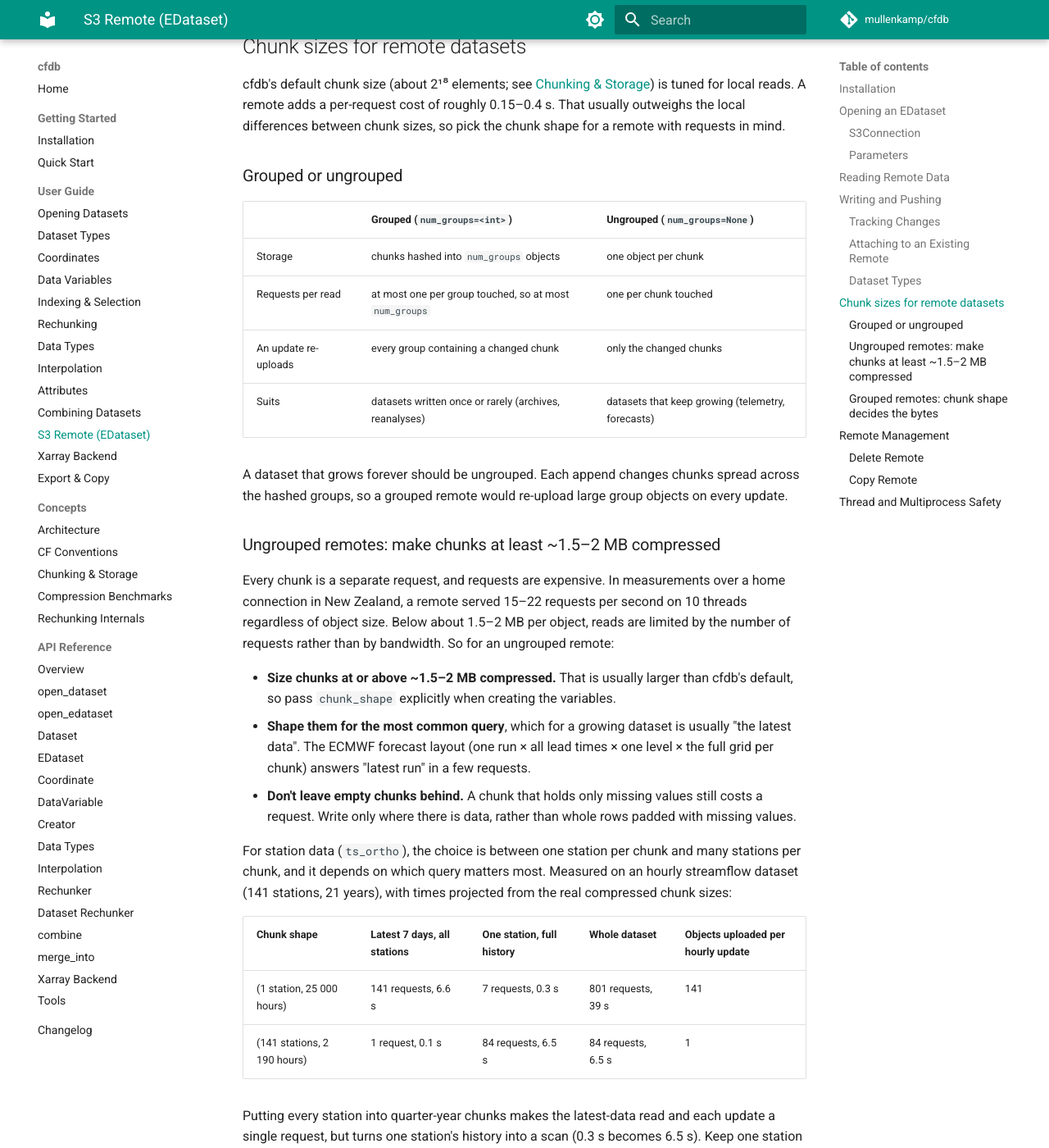
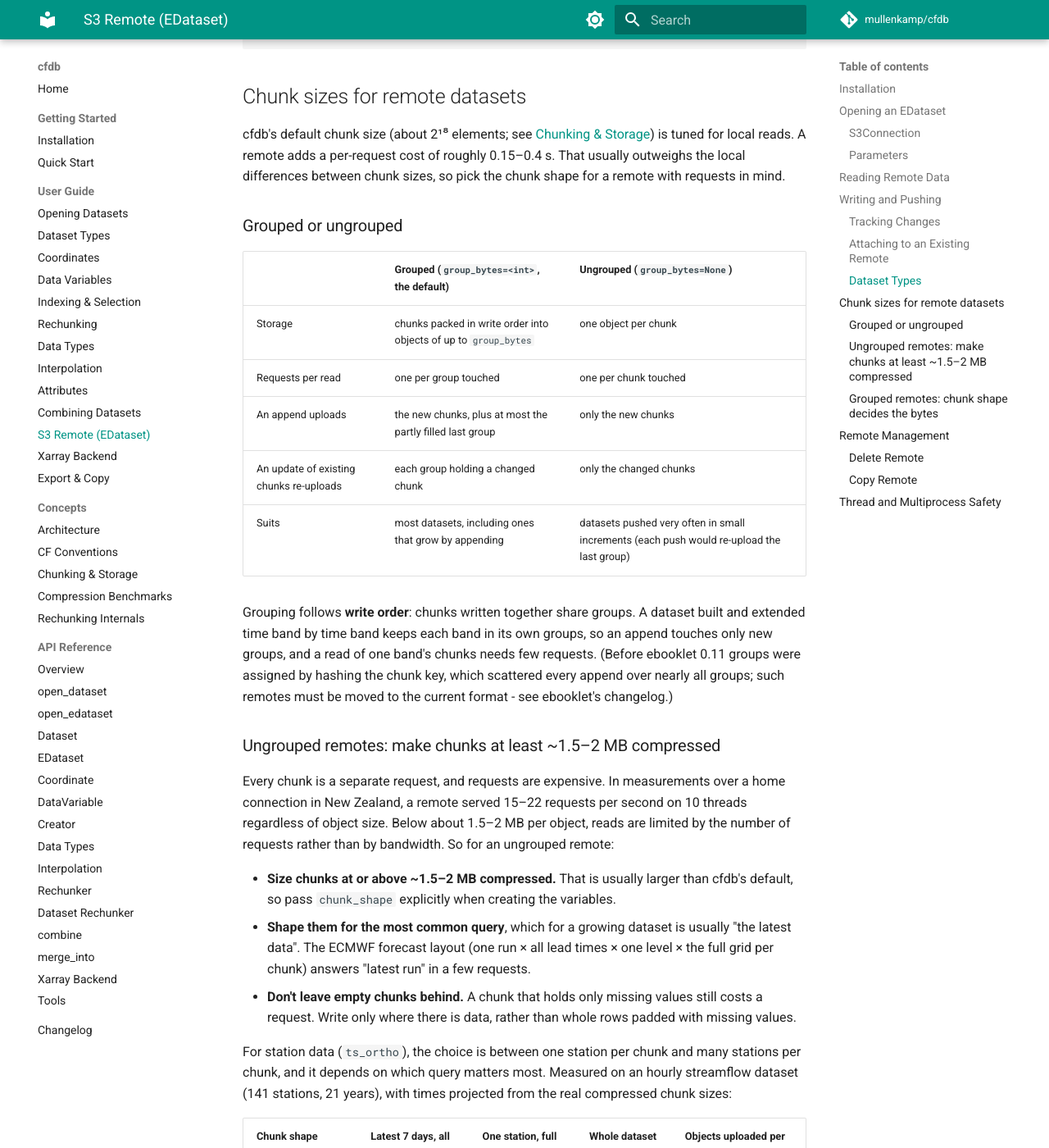
Before and after one commit to mullenkamp/cfdb, an MkDocs documentation site: the page built from docs/guide/s3-remote.md, in a window 1280 px wide and 1400 px high, scrolled down 2799 px. Shown: the whole window at 82% size. Built offline with MkDocs 1.6.1 and Material for MkDocs 9.7.7, drawn with Linux system fonts in a browser that asks for light colours; comment, search, counter and statistics services are not loaded; some of the changed text lies outside the part shown.

Commit message:
new ebooklet groupings

````diff
--- a/cfdb/__init__.py
+++ b/cfdb/__init__.py
@@ -13,4 +13,4 @@
 except (ImportError, AttributeError):
     pass
 
-__version__ = '0.10.0'
+__version__ = '0.11.0'
--- a/docs/guide/s3-remote.md
+++ b/docs/guide/s3-remote.md
@@ -43,7 +43,7 @@
 | Parameter | Type | Description |
 |-----------|------|-------------|
 | `remote_conn` | S3Connection, str, or dict | Remote connection |
-| `num_groups` | int or None | How chunks are stored as S3 objects, fixed when the remote is created: `None` stores one object per chunk (ungrouped); an int hashes chunks into that many group objects. Ignored for an existing remote. See [Chunk sizes for remote datasets](#chunk-sizes-for-remote-datasets). |
+| `group_bytes` | int, None, or omitted | How chunks are stored as S3 objects (ebooklet ≥ 0.11). An int: grouped - chunks new to the remote are packed, in the order they were written, into group objects of up to that many bytes. `None`: ungrouped, one object per chunk. Omitted: an existing remote keeps its mode and the `group_bytes` it records (whatever its last push packed with); a new dataset is grouped at 32 MiB. Another int packs new chunks to it from then on and replaces the recorded value. See [Chunk sizes for remote datasets](#chunk-sizes-for-remote-datasets). |
 
 ## Reading Remote Data
 
@@ -122,15 +122,19 @@
 
 ### Grouped or ungrouped
 
-| | Grouped (`num_groups=<int>`) | Ungrouped (`num_groups=None`) |
+| | Grouped (`group_bytes=<int>`, the default) | Ungrouped (`group_bytes=None`) |
 |---|---|---|
-| Storage | chunks hashed into `num_groups` objects | one object per chunk |
-| Requests per read | at most one per group touched, so at most `num_groups` | one per chunk touched |
-| An update re-uploads | every group containing a changed chunk | only the changed chunks |
-| Suits | datasets written once or rarely (archives, reanalyses) | datasets that keep growing (telemetry, forecasts) |
+| Storage | chunks packed in write order into objects of up to `group_bytes` | one object per chunk |
+| Requests per read | one per group touched | one per chunk touched |
+| An append uploads | the new chunks, plus at most the partly filled last group | only the new chunks |
+| An update of existing chunks re-uploads | each group holding a changed chunk | only the changed chunks |
+| Suits | most datasets, including ones that grow by appending | datasets pushed very often in small increments (each push would re-upload the last group) |
 
-A dataset that grows forever should be ungrouped. Each append changes chunks spread across the
-hashed groups, so a grouped remote would re-upload large group objects on every update.
+Grouping follows **write order**: chunks written together share groups. A dataset built and extended
+time band by time band keeps each band in its own groups, so an append touches only new groups, and
+a read of one band's chunks needs few requests. (Before ebooklet 0.11 groups were assigned by hashing
+the chunk key, which scattered every append over nearly all groups; such remotes must be moved to the
+current format - see ebooklet's changelog.)
 
 ### Ungrouped remotes: make chunks at least ~1.5–2 MB compressed
 
@@ -164,7 +168,7 @@
 ```python
 # Growing station dataset on an ungrouped remote, read mostly as "latest data, all stations":
 # all stations x one quarter (2 190 hours) per chunk
-with cfdb.open_edataset(remote_conn, 'flow.cfdb', flag='n', dataset_type='ts_ortho', num_groups=None) as ds:
+with cfdb.open_edataset(remote_conn, 'flow.cfdb', flag='n', dataset_type='ts_ortho', group_bytes=None) as ds:
     ...  # create the point and time coordinates
     ds.create.data_var.generic('streamflow', ('point', 'time'), dtype=flow_dtype,
                                chunk_shape=(n_stations, 2190))
@@ -172,12 +176,13 @@
 
 ### Grouped remotes: chunk shape decides the bytes
 
-Grouping caps the number of requests, so smaller chunks cost little extra. The cost that remains is
-bytes downloaded: a read fetches whole chunks, and one request per group spans from the first to the
-last chunk needed in that group. On a grouped SST archive with chunks 120 days deep, reading one day
-downloaded all 120 days, and one point's 45-year series downloaded 24× the data it needed. Shape the
-chunks for the queries you expect, and aim for groups of 10–100 MB (see `open_edataset`'s
-`num_groups` docstring).
+Grouping bundles chunks into fewer requests, so smaller chunks cost little extra. The cost that
+remains is bytes downloaded: a read fetches whole chunks, and one request per group spans from the
+first to the last chunk needed in that group. On a (hash-grouped, pre-0.11) SST archive with chunks
+120 days deep and 134 MB groups, reading one day downloaded all 120 days, and one point's 45-year
+series downloaded 24× the data it needed. Shape the chunks for the queries you expect. Write-order
+groups of the default 32 MiB bound that span to one group; a smaller `group_bytes` lowers it further
+at the cost of more objects (the default has not yet been benchmarked against alternatives).
 
 The measurements behind this section are in the repository's `benchmarks/RESULTS.md`, sections
 "Remote (EDataset) reads vs chunk size" and "Station (ts_ortho) data".
--- a/pyproject.toml
+++ b/pyproject.toml
@@ -44,7 +44,7 @@
 
 [project.optional-dependencies]
 netcdf4 = ['h5netcdf']
-ebooklet = ['ebooklet>=0.10.0']
+ebooklet = ['ebooklet>=0.11.0']
 xarray = ['xarray']
 
 [project.entry-points."xarray.backends"]
@@ -60,13 +60,13 @@
   "pytest-cov",
   'h5netcdf',
   'h5py>=3.6.0',
-  'ebooklet>=0.10.0',
+  'ebooklet>=0.11.0',
   'xarray',
 ]
 docs = [
   "mkdocs-material>=9.0",
   "mkdocstrings[python]>=0.24",
-  "ebooklet>=0.10.0",
+  "ebooklet>=0.11.0",
 ]
 
 [tool.hatch]
````
Also changed, not shown: cfdb_summary_usage.md (+15 -11 lines), docs/changelog.md (+18 -0 lines), 3 other files.
